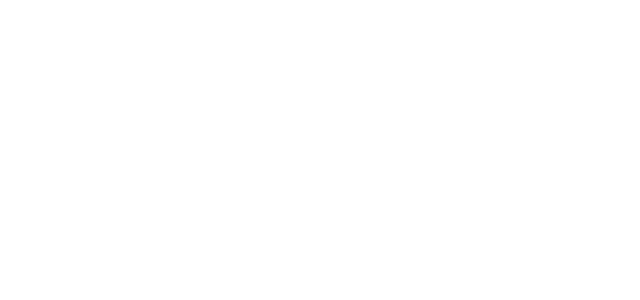
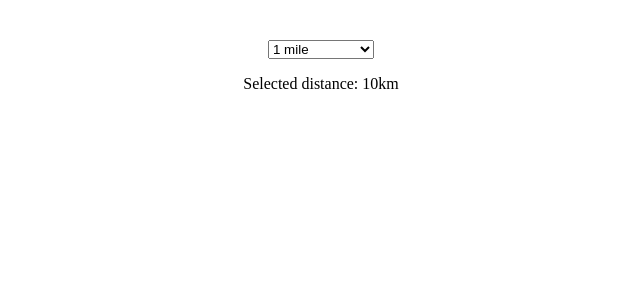
Before and after one commit to sophocles99/pace, a React (Vite) app: page / in a window 1280 px wide. Shown: the top 300 px of the page, without its empty margins (319-959 px from the left). Built offline with nearby package versions, Linux system fonts and the light colour scheme.

Commit message:
create DistanceDropdown component

```diff
--- a/src/App.tsx
+++ b/src/App.tsx
@@ -1,7 +1,19 @@
+import { useState } from "react";
 import "./App.css";
 
+import DistanceDropdown from "./components/DistanceDropdown";
+
 function App() {
-  return <></>;
+  const [distance, setDistance] = useState(10); // Distance in km
+  const [pace, setPace] = useState(360); // Pace in seconds per km
+  const [duration, setDuration] = useState(0); // Duration in seconds
+
+  return (
+    <>
+      <DistanceDropdown distance={distance} setDistance={setDistance} />
+      <p>Selected distance: {distance}km</p>
+    </>
+  );
 }
 
 export default App;
--- /dev/null
+++ b/src/components/DistanceDropdown.tsx
@@ -0,0 +1,40 @@
+import { useState } from "react";
+
+function DistanceDropdown({ setDistance }) {
+  const distanceNames = [
+    "1 mile",
+    "5K",
+    "10K",
+    "15K",
+    "10 miles",
+    "Half Marathon",
+    "20 miles",
+    "Marathon",
+  ];
+  const distanceLookup = {
+    "1 mile": 1.609344,
+    "5K": 5,
+    "10K": 10,
+    "15K": 15,
+    "10 miles": 16.09344,
+    "Half Marathon": 21.0975,
+    "20 miles": 32.18688,
+    "Marathon": 42.195
+  };
+  const [selectedDistance, setSelectedDistance] = useState("");
+
+  function handleChange(e) {
+    setSelectedDistance(e.target.value);
+    setDistance(distanceLookup[e.target.value])
+  }
+
+  return (
+    <select onChange={handleChange}>
+      {distanceNames.map((distanceName) => (
+        <option value={distanceName}>{distanceName}</option>
+      ))}
+    </select>
+  );
+}
+
+export default DistanceDropdown;
```
